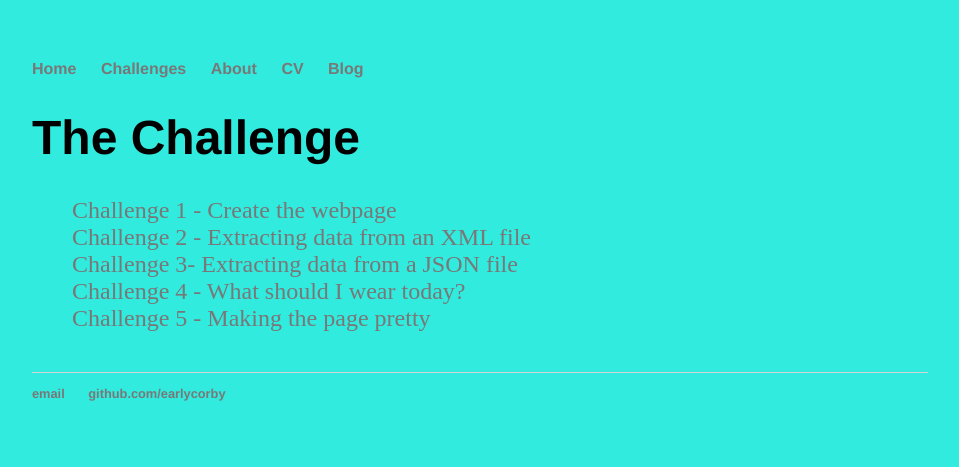
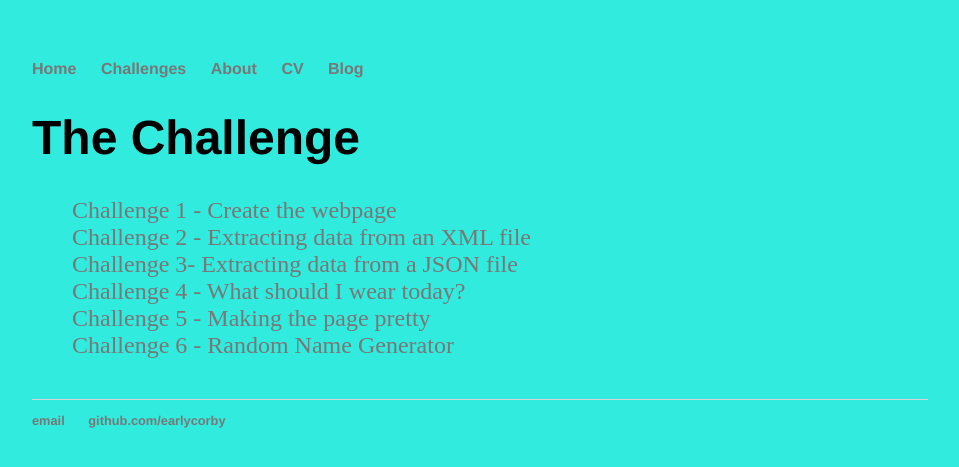
Before and after one commit to earlycorby/earlycorby.github.io, a Jekyll site: the page built from challenge/index.html, in a window 1280 px wide. Shown: the top 467 px of the page, without its empty margins (160-1119 px from the left). Built offline with Jekyll 4.4.1, drawn with Linux system fonts in a browser that asks for light colours.

Commit message:
Update index.html

```diff
--- a/challenge/index.html
+++ b/challenge/index.html
@@ -11,5 +11,5 @@ title: The Challenge
     <li><a href="/challenges/WorkingWithJSON.html">Challenge 3- Extracting data from a JSON file </a></li>
     <li><a href="/challenges/WeatherPage.html">Challenge 4 - What should I wear today?</a></li>
 	<li><a href="/challenges/MakingPretty.html">Challenge 5 - Making the page pretty</a></li>
-    <li><a href="/challenges/RandomNameGenerator/index.html"</a></li>
+    <li><a href="/challenges/RandomNameGenerator/index.html">Challenge 6 - Random Name Generator</a></li>
 	</ul>
```
